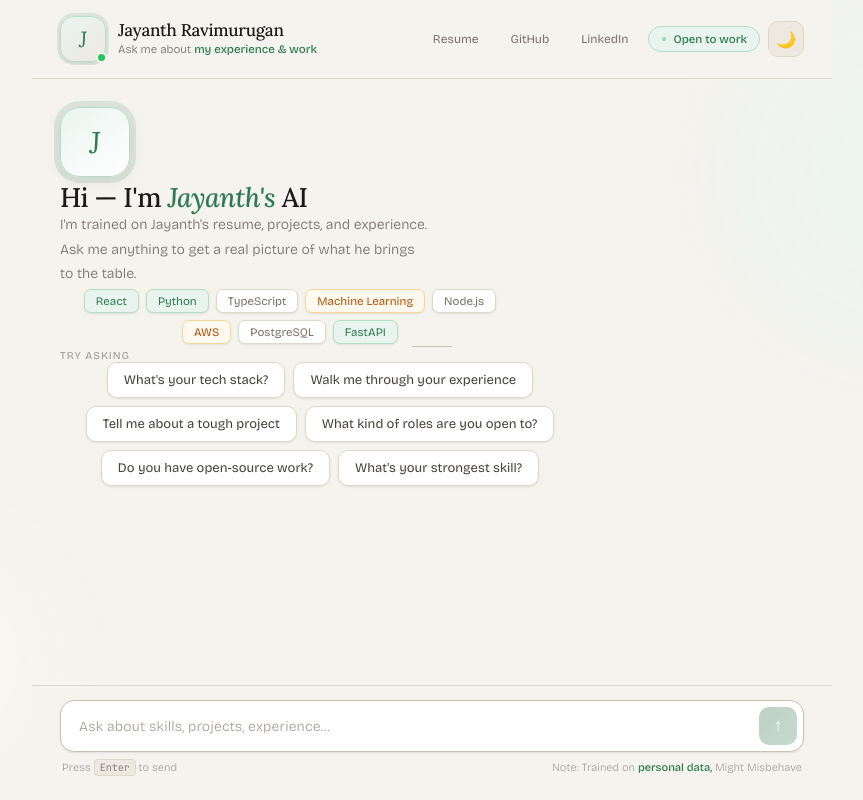
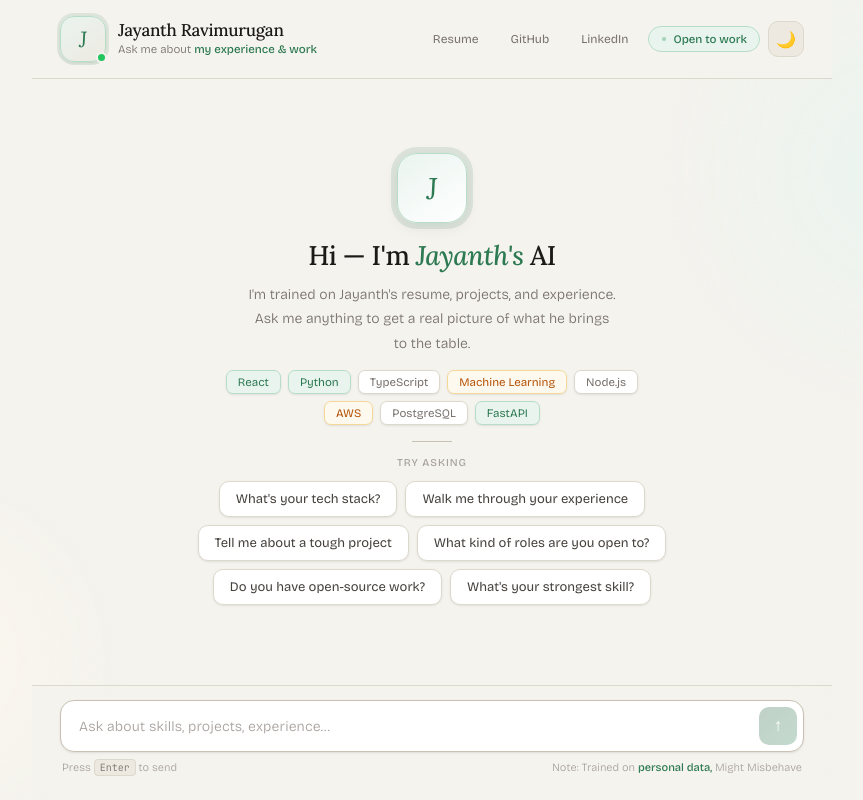
Before and after one commit to XElJayX/Mini-llm, a React (Create React App) app in the folder ui/: page / in a window 1280 px wide. Shown: the whole page, without its empty margins (208-1071 px from the left). Built offline with nearby package versions, Linux system fonts and the light colour scheme.

Commit message:
Small UI fix

```diff
--- a/ui/src/App.js
+++ b/ui/src/App.js
@@ -654,7 +654,7 @@ export default function App() {
 
         <div className="messages">
           {messages.length === 0 && !loading ? (
-            <div className="elcome">
+            <div className="welcome">
               <div className="welcome-icon">J</div>
               <div className="welcome-title">Hi — I'm <em>Jayanth's</em> AI</div>
               <div className="welcome-desc">
@@ -710,7 +710,7 @@ export default function App() {
               onChange={e => setPrompt(e.target.value)}
               onKeyDown={e => e.key === "Enter" && !e.shiftKey && send()}
               placeholder="Ask about skills, projects, experience…"
-al              disabled={loading}
+              disabled={loading}
             />
             <button className="send-btn" onClick={() => send()} disabled={loading || !prompt.trim()}>↑</button>
           </div>
```
